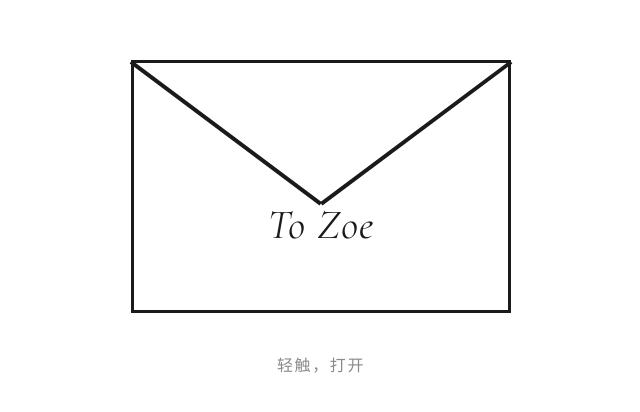
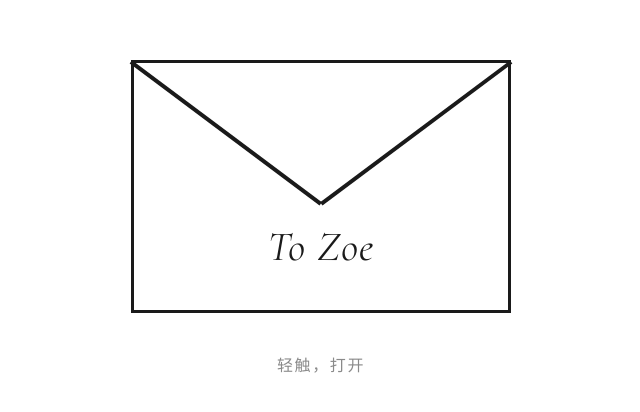
Before and after one commit to jiaming-sun-900/jeju-seoul-album, a website built with Vite: page index.html in a window 1280 px wide. Shown: the part 174-586 px from the top of the page, without its empty margins (319-959 px from the left). Built offline with nearby package versions, Linux system fonts and the light colour scheme.

Commit message:
Nudge "To Zoe" label down slightly in the envelope
Co-Authored-By: Claude Sonnet 5 <noreply@anthropic.com>

```diff
--- a/src/style.css
+++ b/src/style.css
@@ -83,7 +83,7 @@ img {
   display: flex;
   align-items: flex-end;
   justify-content: center;
-  padding-bottom: 16%;
+  padding-bottom: 10%;
   border: var(--envelope-stroke) solid var(--color-text);
   background: var(--color-bg);
   z-index: 1;
```
